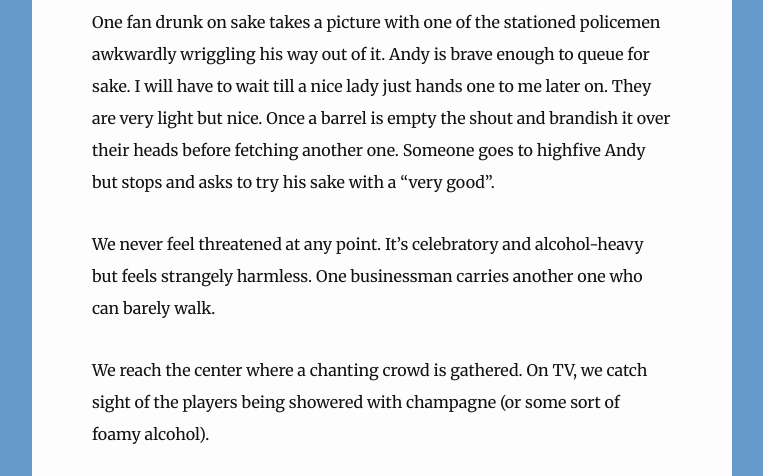
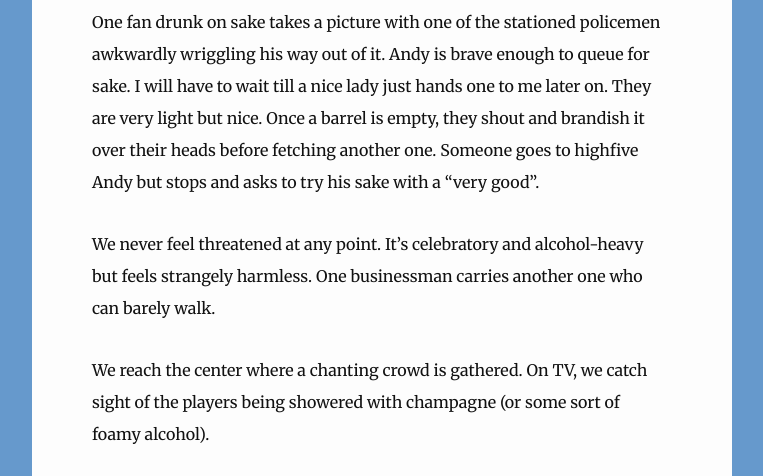
Before and after one commit to andy-tomkinson/japanimaniacs, a Jekyll site: the page built from _posts/2018-09-26-hiroshima-and-kurashiki.markdown, in a window 1280 px wide and 900 px high, scrolled down 12217 px, cut to the strip 248-724 px from the top of the window. Shown: the whole strip, without its empty margins (258-1021 px from the left). Built offline with Jekyll 4.4.1, drawn with Linux system fonts in a browser that asks for light colours; nearby versions of some CDN libraries; comment, search, counter and statistics services are not loaded.

```diff
--- a/_posts/2018-09-26-hiroshima-and-kurashiki.markdown
+++ b/_posts/2018-09-26-hiroshima-and-kurashiki.markdown
@@ -131,7 +131,7 @@ We both go to the onsen which we both exit at the exact same time. We have to ga
 ![fans](../assets/File176.jpg){:class="img-responsive"}
 
 One fan drunk on sake takes a picture with one of the stationed policemen awkwardly wriggling his way out of it.
-Andy is brave enough to queue for sake. I will have to wait till a nice lady just hands one to me later on. They are very light but nice. Once a barrel is empty the shout and brandish it over their heads before fetching another one. Someone goes to highfive Andy but stops and asks to try his sake with a "very good".
+Andy is brave enough to queue for sake. I will have to wait till a nice lady just hands one to me later on. They are very light but nice. Once a barrel is empty, they shout and brandish it over their heads before fetching another one. Someone goes to highfive Andy but stops and asks to try his sake with a "very good".
 
 We never feel threatened at any point. It's celebratory and alcohol-heavy but feels strangely harmless. One businessman carries another one who can barely walk.
 
--- a/_posts/2018-09-27-back-to-tokyo.markdown
+++ b/_posts/2018-09-27-back-to-tokyo.markdown
@@ -157,11 +157,11 @@ Pictures of Odaiba waterfront (taken by neither of our professional grade camera
 ![odaiba](../assets/odaiba.jpg){:class="img-responsive"}
 ![odaiba](../assets/odaiba_2.jpg){:class="img-responsive"}
 
-Even though, the last metro is around midnight, we don't want to risk missing it as we know taxis are very very very expensive.
+Even though the last metro is around midnight, we don't want to risk missing it as we know taxis are very very very expensive.
 
 I could not live with the constant pressure when I go out of having to finish the night at a manga cafe or capsule hotel (as if I went out).
 
-We walk at a fast pace and using the closest stop we reach jump on a fully automated and fully crammed line.
+We walk at a fast pace and, using the closest stop we reach, jump on a fully automated and fully crammed line.
 
 A short sweat later, we have also admired the city lights peering through the windows of the speedy car.
 
```
Also changed, not shown: _posts/2018-09-28-tokyo-akihabara.markdown (+24 -2 lines), assets/File206.jpg (added), assets/File207.jpg (added).
